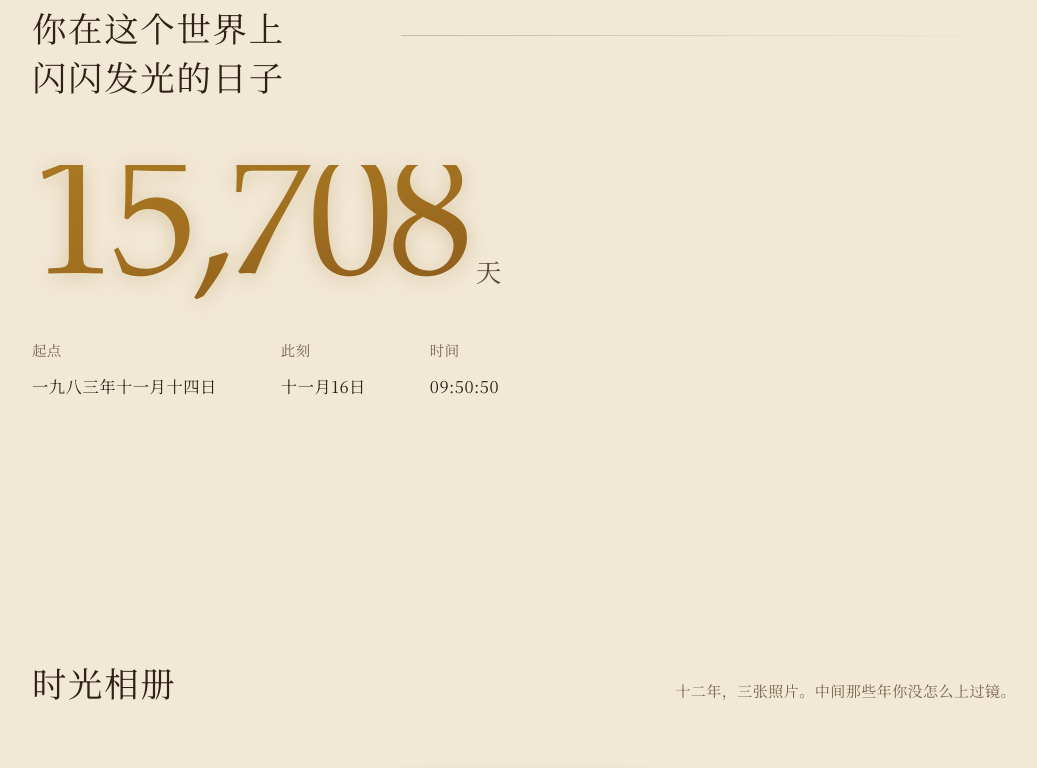
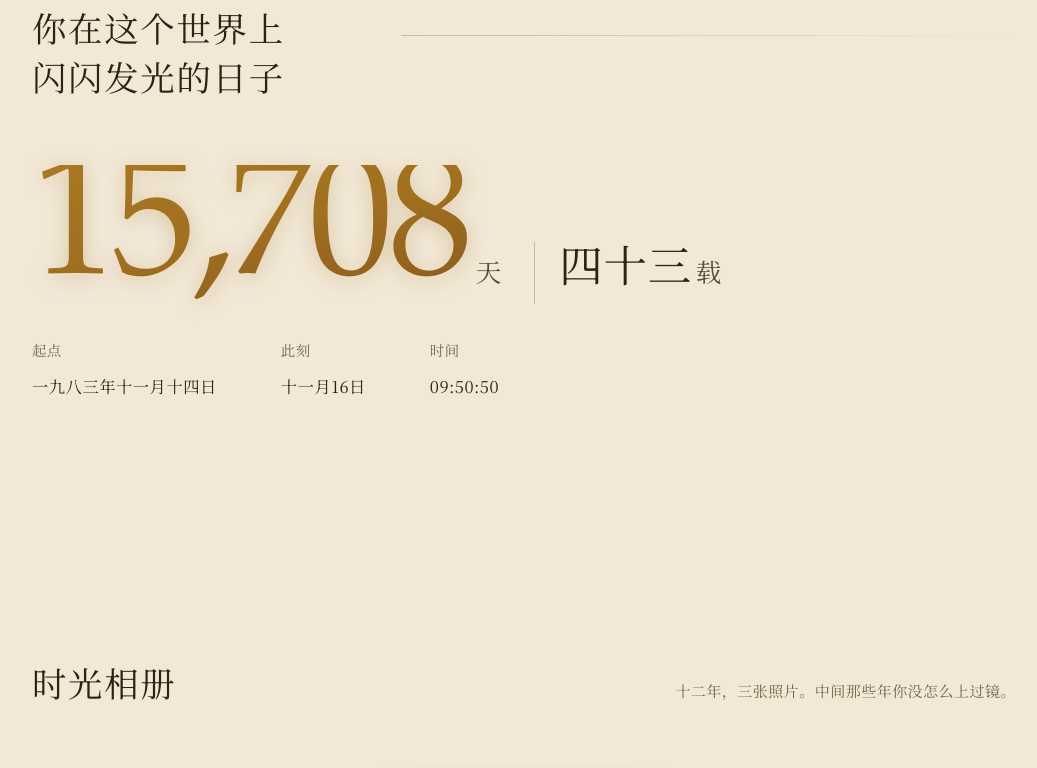
Before and after one commit to Menina323/mom-birthday, a plain HTML site: page index.html in a window 1280 px wide. Shown: the part 925-1693 px from the top of the page, without its empty margins (116-1153 px from the left). Drawn offline with Linux system fonts and the light colour scheme.

Commit message:
相册文案定稿

```diff
--- a/index.html
+++ b/index.html
@@ -370,6 +370,30 @@ h1{
   padding-bottom:var(--s-1);
 }
 
+/* 年数：跟在天数后面，另起一个度量 */
+.counter__yrs{
+  display:inline-flex;
+  align-items:baseline;
+  gap:.14em;
+  padding-bottom:var(--s-1);
+  margin-left:var(--s-3);
+  padding-left:var(--s-3);
+  border-left:1px solid var(--rule);
+  font-size:clamp(1.1rem,2vw,1.7rem);
+  color:var(--ink-2);
+  letter-spacing:.03em;
+  white-space:nowrap;
+  font-variant-numeric:tabular-nums;
+}
+.counter__yrs em{
+  font-family:var(--font-kai);
+  font-style:normal;
+  font-size:clamp(1.6rem,3.4vw,2.8rem);
+  color:var(--ink);
+  line-height:1;
+  font-variant-numeric:lining-nums;
+}
+
 .counter__meta{
   margin-top:var(--s-4);
   display:flex;
@@ -1044,6 +1068,9 @@ html.js .reveal.in{ opacity:1; transform:none; }
     <div class="counter__num-wrap reveal" style="--d:90ms">
       <span id="days" aria-live="polite">15,708</span>
       <span id="days-unit">天</span>
+      <span class="counter__yrs">
+        <em id="years">四十三</em>载
+      </span>
     </div>
 
     <div class="counter__meta reveal" style="--d:180ms">
@@ -1234,12 +1261,31 @@ html.js .reveal.in{ opacity:1; transform:none; }
   /* 岁月计算器 */
   var BIRTH = { y: 1983, m: 10, d: 14 };
   var daysEl = document.getElementById('days');
+  var yearsEl = document.getElementById('years');
   var todayEl = document.getElementById('today');
   var clockEl = document.getElementById('clock');
-  var lastCount = -1;
+  var lastCount = -1, lastYears = -1;
 
   function midnight(d) { return new Date(d.getFullYear(), d.getMonth(), d.getDate()).getTime(); }
   function dayCount(now) { return Math.round((midnight(now) - new Date(BIRTH.y, BIRTH.m, BIRTH.d).getTime()) / 864e5); }
+
+  /* 整年数：按生日是否已过算，不是减年份 */
+  function yearCount(now) {
+    var y = now.getFullYear() - BIRTH.y;
+    var passed = now.getMonth() > BIRTH.m ||
+                 (now.getMonth() === BIRTH.m && now.getDate() >= BIRTH.d);
+    return passed ? y : y - 1;
+  }
+
+  /* 阿拉伯数字转中文：43 -> 四十三，40 -> 四十 */
+  function cnNum(n) {
+    var dg = ['零','一','二','三','四','五','六','七','八','九'];
+    if (n < 10) return dg[n];
+    if (n < 20) return '十' + (n % 10 ? dg[n % 10] : '');
+    var tens = Math.floor(n / 10), ones = n % 10;
+    return dg[tens] + '十' + (ones ? dg[ones] : '');
+  }
+
   function cnDate(d) {
     var mm = ['一月','二月','三月','四月','五月','六月','七月','八月','九月','十月','十一月','十二月'];
     return mm[d.getMonth()] + d.getDate() + '日';
@@ -1269,10 +1315,17 @@ html.js .reveal.in{ opacity:1; transform:none; }
       if (!animating) daysEl.textContent = group(n);
       todayEl.textContent = cnDate(now);
     }
+    var yr = yearCount(now);
+    if (yr !== lastYears) {
+      lastYears = yr;
+      yearsEl.textContent = cnNum(yr);
+    }
     clockEl.textContent = pad(now.getHours()) + ':' + pad(now.getMinutes()) + ':' + pad(now.getSeconds());
   }
   lastCount = dayCount(new Date());
+  lastYears = yearCount(new Date());
   daysEl.textContent = group(lastCount);
+  yearsEl.textContent = cnNum(lastYears);
   todayEl.textContent = cnDate(new Date());
   tick();
   setInterval(tick, 1000);
```
Also changed, not shown: fonts/serif-regular.woff2, fonts/serif-semibold.woff2.
